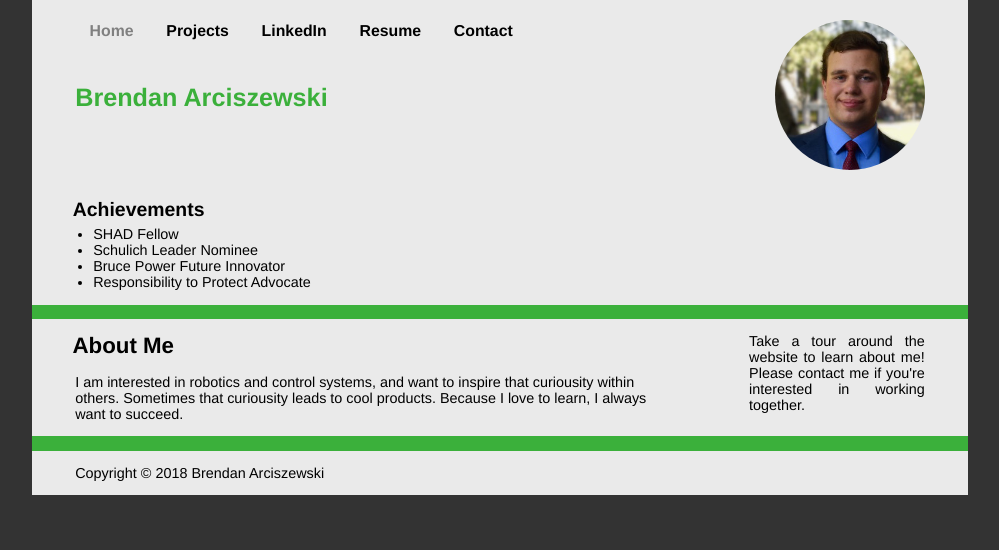
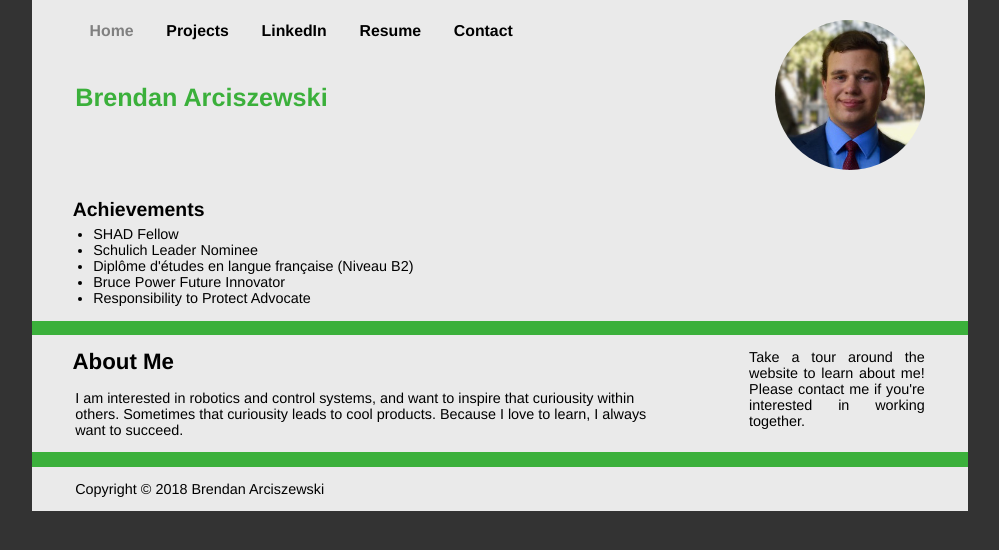
Before and after one commit to brendanarciszewski/brendanarciszewski.github.io, a Jekyll site: the page built from index.md, in a window 1280 px wide. Shown: the top 550 px of the page, without its empty margins (140-1139 px from the left). Built offline with Jekyll 4.4.1, drawn with Linux system fonts in a browser that asks for light colours; some web fonts are replaced.

Commit message:
updated with french ability

```diff
--- a/_includes/achievements.html
+++ b/_includes/achievements.html
@@ -3,6 +3,7 @@
 	<ul>
 		<li>SHAD Fellow</li>
 		<li>Schulich Leader Nominee</li>
+		<li>Diplôme d'études en langue française (Niveau B2)</li>
 		<li>Bruce Power Future Innovator</li>
 		<li>Responsibility to Protect Advocate</li>
 	</ul>
```
